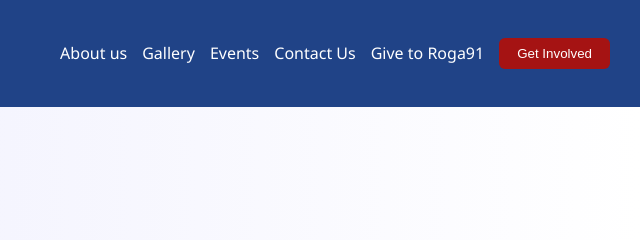
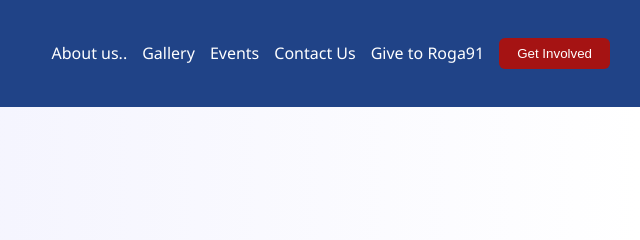
Before and after one commit to synerr0-code/roga91, a website: page roga91/Frontend/index.html in a window 1280 px wide. Shown: the top 240 px of the page, 640-1280 px from the left. Drawn offline with Linux system fonts and the light colour scheme.

Commit message:
Fix HTML formatting and update content

```diff
--- a/roga91/Frontend/index.html
+++ b/roga91/Frontend/index.html
@@ -15,7 +15,7 @@
     <div class="menu-toggle" id="menu-toggle">&#9776;</div>
 
     <nav id="nav-menu">
-      <a href="about.html">About us</a>
+      <a href="about.html">About us..</a>
       <a href="gallery.html">Gallery</a>
       <a href="event.html">Events</a>
       <a href="https://mail.google.com/mail/?view=cm&fs=1&to=roga91alumni@gmail.com" target="_blank">Contact Us</a>
```
